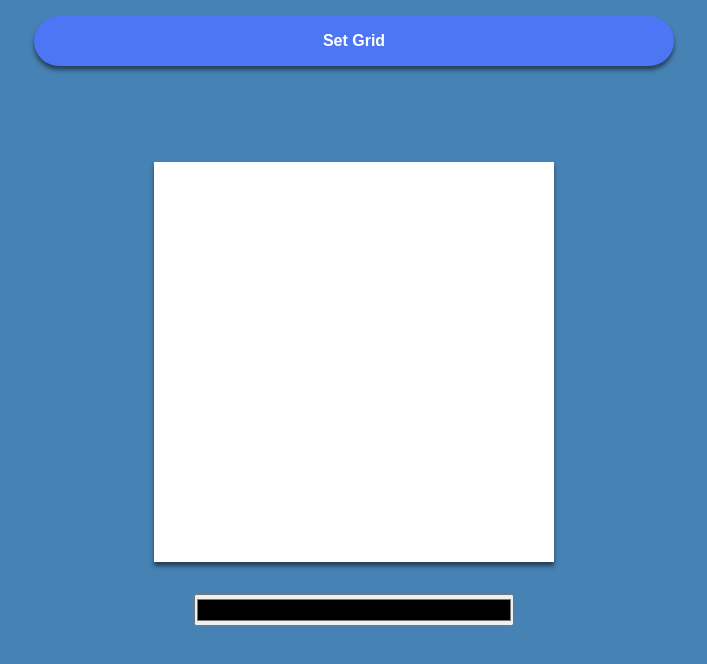
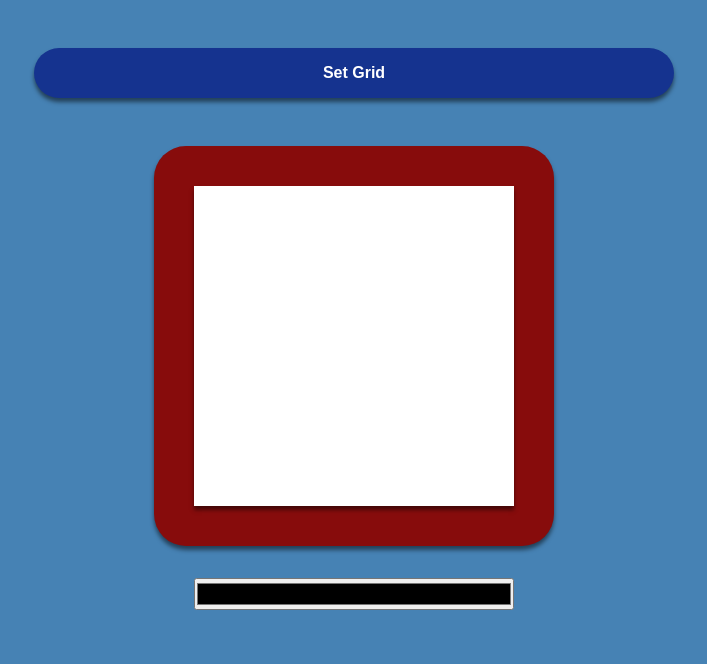
Before and after one commit to feasible-creative/etch-a-sketch, a plain HTML site: page index.html in a window 1280 px wide. Shown: the whole page, without its empty margins (286-993 px from the left). Drawn offline with Linux system fonts and the light colour scheme.

Commit message:
Update CSS properties for red border

```diff
--- a/index.html
+++ b/index.html
@@ -13,9 +13,10 @@
   </div>
 
 
-
+<div id="outerContainer">
 <div id="gridContainer">
 
+</div>
 </div>
 
 <input id ="colorPicker" type="color">
--- a/style.css
+++ b/style.css
@@ -3,7 +3,7 @@
   margin: 0;
 }
 
-.disable-dbl-tap-zoom{
+.disable-dbl-tap-zoom {
   touch-action: manipulation;
 }
 
@@ -14,57 +14,69 @@ body {
   width: 100vw;
 }
 
-
-.button-container{
+.button-container {
   display: flex;
   justify-content: center;
   margin: 1rem 0rem;
 }
 
-#squareCount{
+#squareCount {
   width: 50%;
   padding: 1rem 2rem;
   border-radius: 4rem;
-  margin-bottom: 5rem;
+  margin: 2rem 0rem;
   color: white;
-  background-color: rgb(76, 118, 244);
-  box-shadow: 0rem .25rem .25rem rgba(0, 0, 0, .5);
+  background-color: rgb(21, 51, 143);
+  box-shadow: 0rem 0.25rem 0.25rem rgba(0, 0, 0, 0.5);
   border-style: none;
   font-weight: bold;
   font-size: 1rem;
-  }
+  transition: all 300ms;
+}
+
+#squareCount:hover{
+  opacity: 90%;
+  cursor: pointer;
+  width: 55%;
+}
 
 #gridContainer {
+  display: grid;
+  width: 20rem;
+  height: 20rem;
+  margin: auto;
+  box-shadow: 0rem 0.25rem 0.25rem rgba(0, 0, 0, 0.5);
 
-  display: grid;
-  width: 25rem;
-  height: 25rem;
-  margin: auto;
-  box-shadow: 0rem .25rem .25rem rgba(0, 0, 0, .5);
   /* grid-template-columns: repeat(4, 1fr);
   grid-template-rows: repeat(4, 1fr); */
 
-
-
   background-color: rgb(255, 255, 255);
   color: white;
-  margin-bottom: 2rem;
-
 }
 
-#colorPicker{
- display: flex;
- width: 25%;
- height: 2rem;
- margin: auto;
-
+#colorPicker {
+  display: flex;
+  width: 25%;
+  height: 2rem;
+  margin: auto;
 }
 
-.gridItem{
-  background-color: rgb(128, 213, 255);
+#outerContainer {
+  display: flex;
+  margin: auto;
+  justify-content: space-around;
+  height: 25rem;
+  width: 25rem;
+  background-color: rgb(135, 12, 12);
+  border-radius: 2rem;
+  margin-bottom: 2rem;
+  box-shadow: 0rem 0.25rem 0.25rem rgba(0, 0, 0, 0.5);
+}
+
+.gridItem {
+  background-color: rgb(255, 255, 255);
   align-items: center;
   /* padding: 6rem; */
-
 }
 
 /* .gridItem:hover{
```
Also changed, not shown: index.js (+7 -30 lines).
